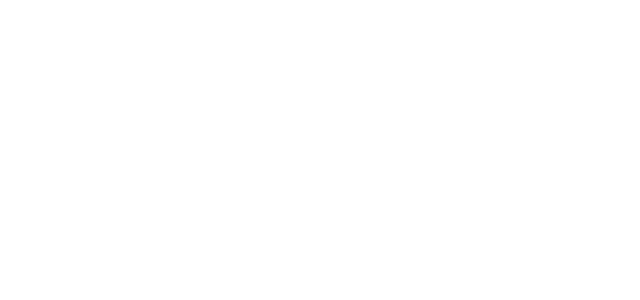
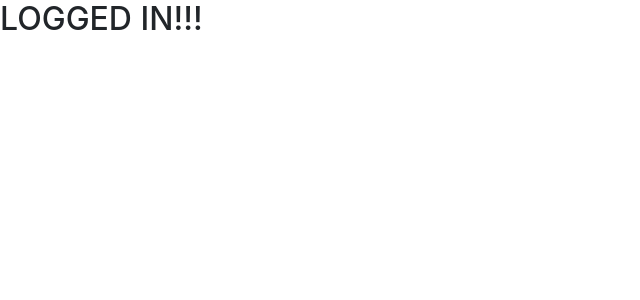
Before and after one commit to olyxen/Nutrition-app, a React (Create React App) app: page /dashboard in a window 1280 px wide. Shown: the top 300 px of the page, without its empty margins (0-640 px from the left). Built offline with nearby package versions, Linux system fonts and the light colour scheme.

Commit message:
User's dashboard

```diff
--- /dev/null
+++ b/src/components/innerPage/dashboard.js
@@ -0,0 +1,17 @@
+import React from 'react';
+import Menu from './menu';
+
+
+function DashBoard() {
+  return (
+    <React.Fragment>
+        <body class="d-flex flex-column h-100">
+            <noscript>You need to enable JavaScript to run this app.</noscript>
+            {/* <header id="navbar" ><Navbar /></header> */}
+            <main role="main" class="flex-shrink-0"><Menu /></main>
+        </body>
+    </React.Fragment>
+  );
+}
+
+export default DashBoard;
--- /dev/null
+++ b/src/components/innerPage/menu.jsx
@@ -0,0 +1,17 @@
+import React, { Component} from 'react';
+
+
+class Menu extends Component {
+
+
+
+render() {
+    return (
+        <>
+        <h2>LOGGED IN!!!</h2>
+    </>
+    )
+}
+}
+
+export default Menu;
--- a/src/index.js
+++ b/src/index.js
@@ -6,15 +6,14 @@
 // import "mdbreact/dist/css/mdb.css";
 import * as serviceWorker from "./serviceWorker";
 import FrontPage from "./components/startPage/frontPage";
-import Login from "./components/startPage/login";
-import Singup from "./components/startPage/singup";
+import DashBoard from "./components/innerPage/dashboard";
+
 
 const routing = (
   <Router>
     <Switch>
       <Route exact path="/" component={FrontPage} />
-      <Route exact path="/login" component={Login} />
-      <Route exact path="/singup" component={Singup} />
+      <Route exact path="/dashboard" component={DashBoard} />
       {/* <Route exact path="/FAQ" component={FAQ} />
       <Route exact path="/houses/:id" component={DetailView} /> */}
     </Switch>
```
